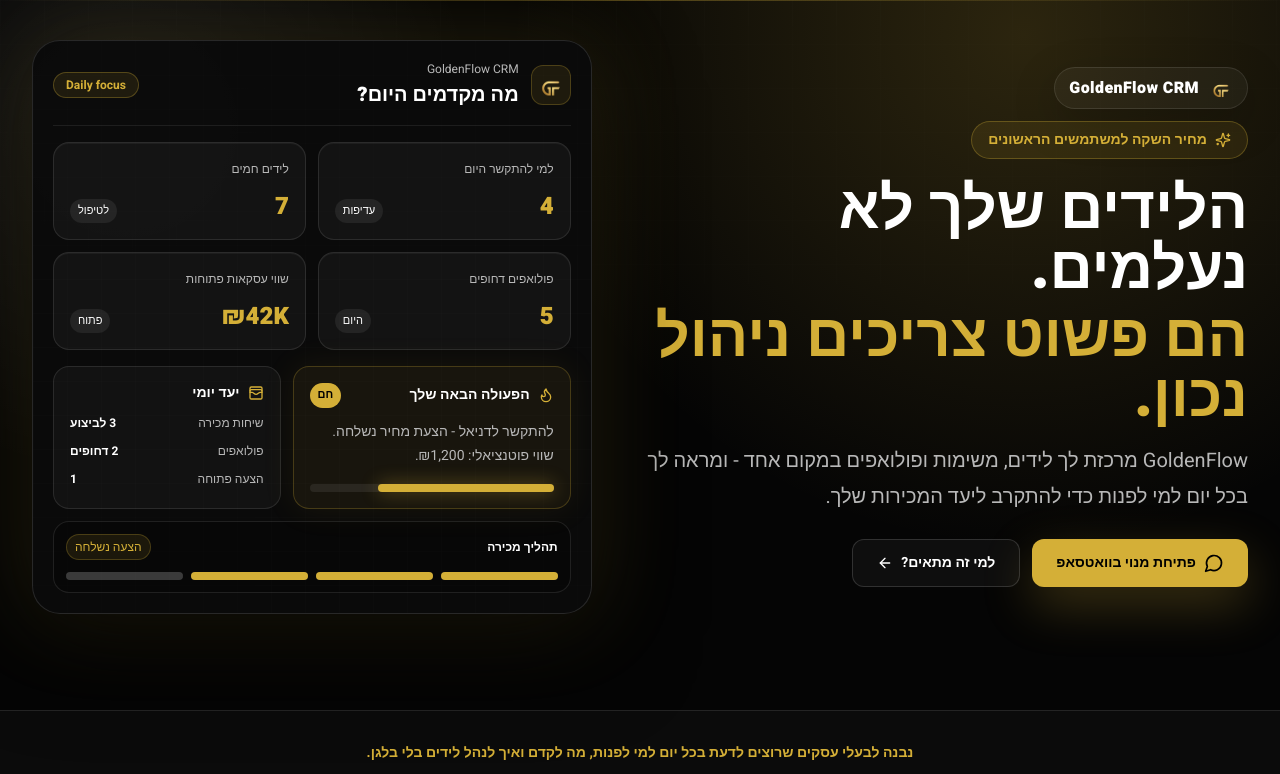
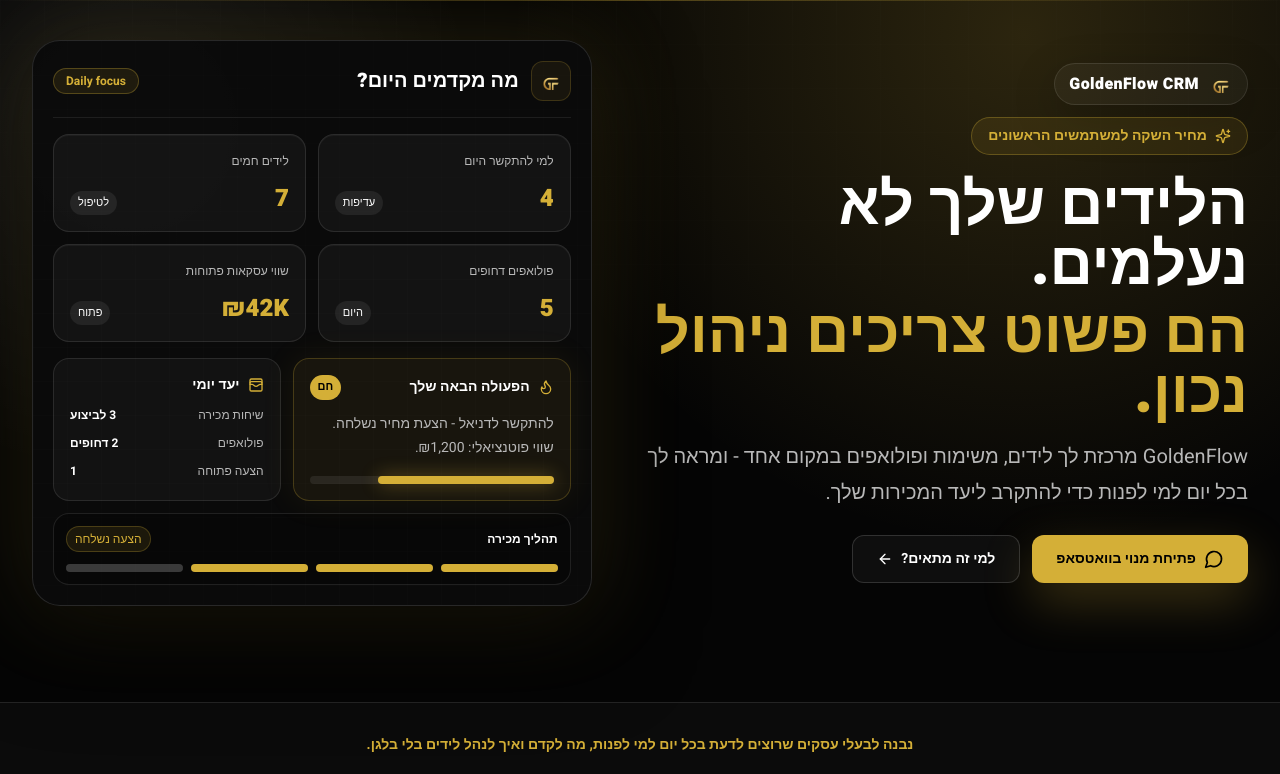
Before and after one commit to hubianron-cpu/goldenflow-landing, a Next.js app: page / in a window 1280 px wide. Shown: the top 774 px of the page. Built offline with nearby package versions, Linux system fonts and the light colour scheme.

Commit message:
Refine hero mockup branding

```diff
--- a/app/page.tsx
+++ b/app/page.tsx
@@ -322,17 +322,16 @@
       <div className="pointer-events-none absolute inset-0 bg-[linear-gradient(rgba(255,255,255,0.045)_1px,transparent_1px),linear-gradient(90deg,rgba(255,255,255,0.045)_1px,transparent_1px)] bg-[size:34px_34px] opacity-20" />
       <div className="relative mb-3 flex items-center justify-between gap-3 border-b border-white/[0.08] pb-3 sm:mb-4 sm:gap-4 sm:pb-4">
         <div className="flex items-center gap-3">
-          <span className="flex h-8 w-8 shrink-0 items-center justify-center rounded-xl border border-[#D4AF37]/25 bg-[#D4AF37]/10 sm:h-10 sm:w-10">
+          <span className="flex h-8 w-8 shrink-0 items-center justify-center rounded-xl border border-[#D4AF37]/20 bg-[#D4AF37]/[0.07] sm:h-10 sm:w-10">
             <img
               src="/brand/goldenflow-icon-gold.png"
               alt=""
               aria-hidden="true"
-              className="block h-5 w-5 object-contain sm:h-7 sm:w-7"
+              className="block h-5 w-5 object-contain sm:h-6 sm:w-6"
             />
           </span>
           <div>
-            <p className="text-xs text-[#B8B8B8]">GoldenFlow CRM</p>
-            <h3 className="mt-1 text-base font-black text-white min-[390px]:text-lg sm:text-xl">מה מקדמים היום?</h3>
+            <h3 className="text-base font-black text-white min-[390px]:text-lg sm:text-xl">מה מקדמים היום?</h3>
           </div>
         </div>
         <div className="rounded-full border border-[#D4AF37]/30 bg-[#D4AF37]/10 px-3 py-1 text-xs font-bold text-[#D4AF37]">
```
